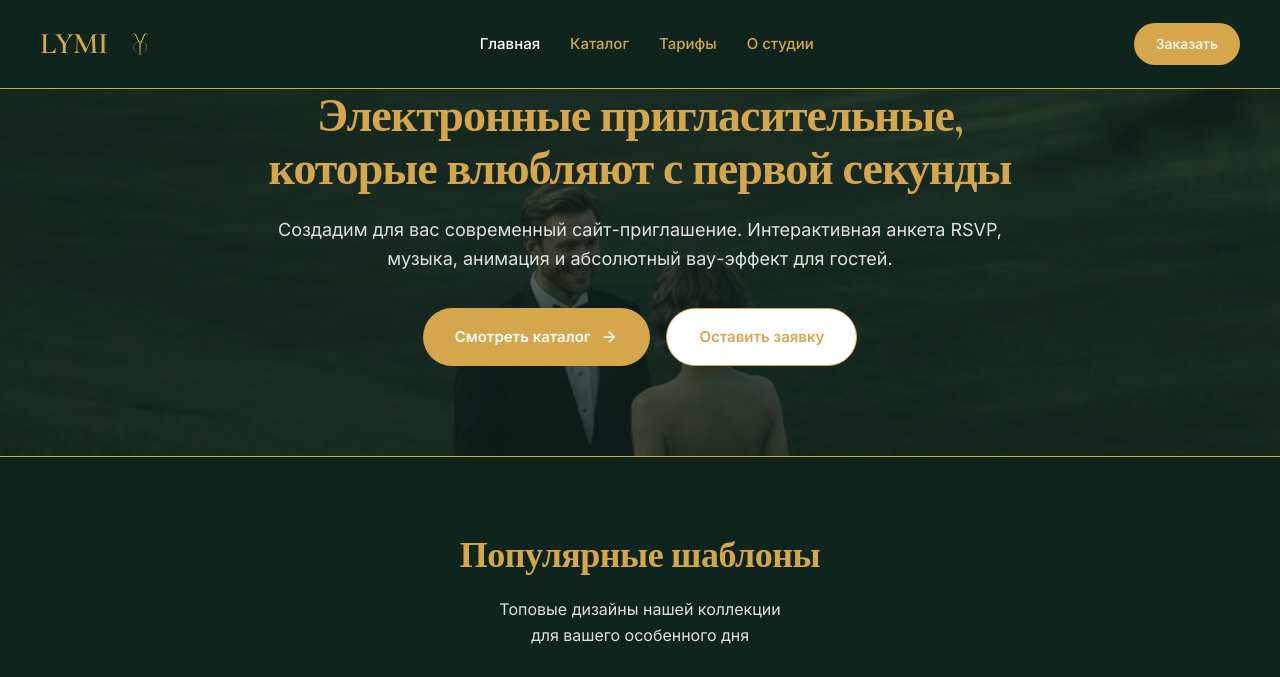
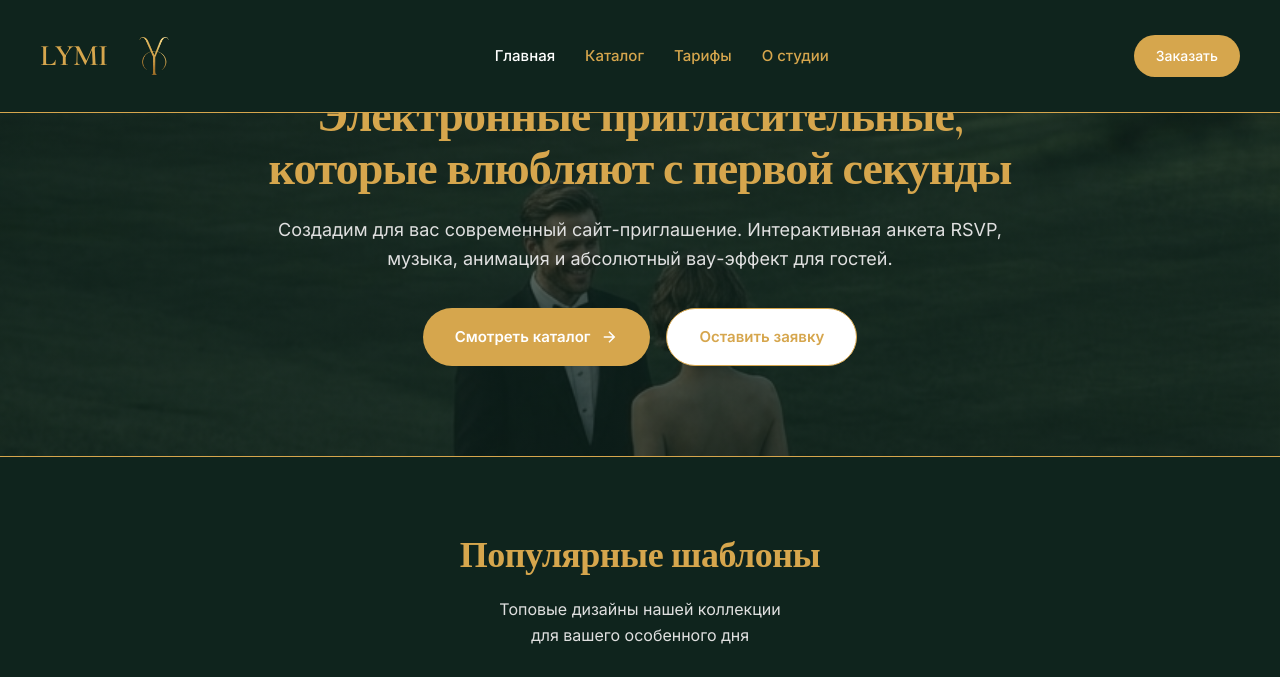
Before and after one commit to linamya/invitation, a plain HTML site: page index.html in a window 1280 px wide. Shown: the top 677 px of the page. Drawn offline with nearby package versions, Linux system fonts and the light colour scheme.

Commit message:
Update style.css

```diff
--- a/style.css
+++ b/style.css
@@ -1368,18 +1368,18 @@ h4,
     width: 0;
     min-width: 0;
     box-sizing: border-box;
-}
+    }
 .logo-link {
     display: flex;
     align-items: center;
-    gap: 12px;
+    gap: 10px;
     text-decoration: none;
     color: inherit;
 }
 
 .logo-link img {
-    width: 40px;
-    height: 40px;
+    width: 72px;
+    height: 72px;
     object-fit: contain;
     display: block;
 }
```
